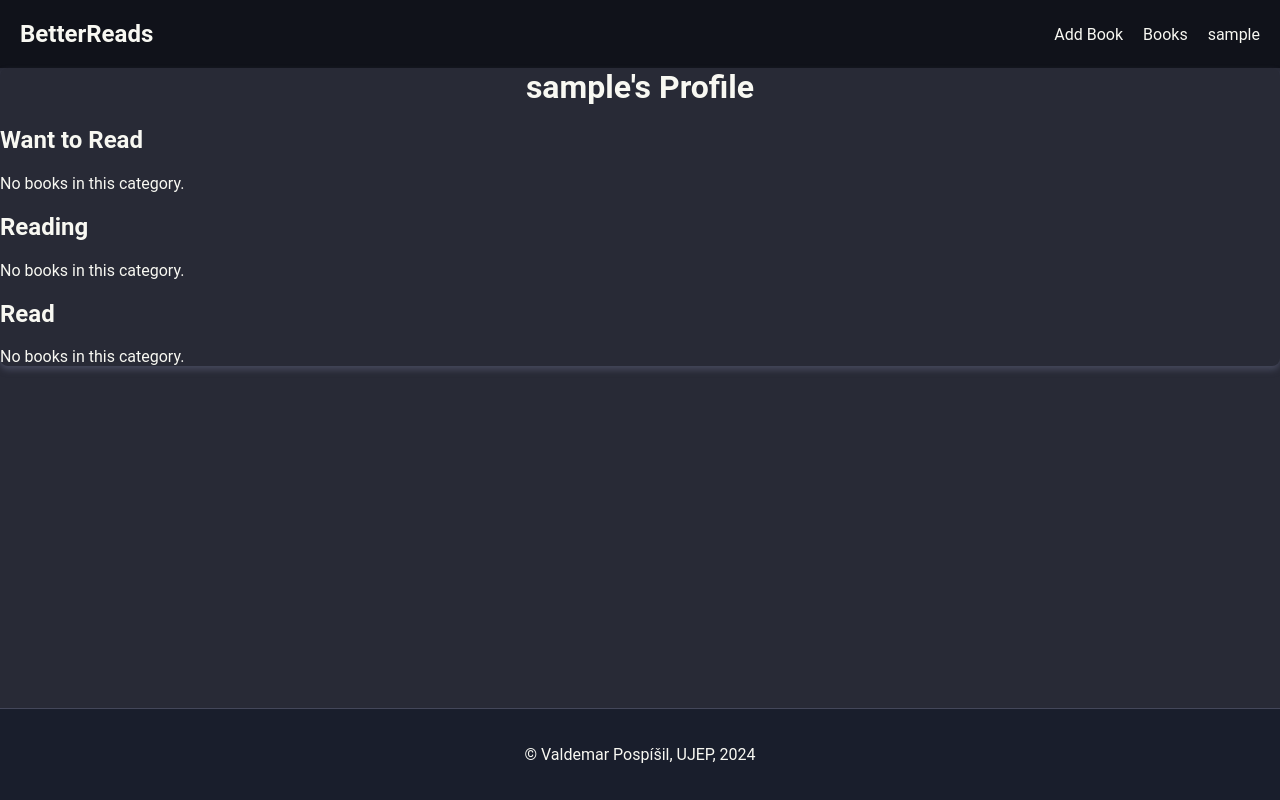
After one commit to ValdemarPospisil/BetterReads, a Flask app: a page that uses code/templates/profile.html in a window 1280 px wide. The commit adds this page. Run offline with Flask 3, Linux system fonts and the light colour scheme; the visitor is signed in with stand-in values (Sample User, id 1); data that the repository does not hold is empty.

Commit message:
changed the styles to dracula theme

```diff
--- a/code/app.py
+++ b/code/app.py
@@ -58,15 +58,31 @@ def roles_required(*roles):
 def admin_dashboard():
     return render_template('admin_dashboard.html')
 
-@app.route('/author')
-@roles_required('author')
-def author_dashboard():
-    return render_template('admin_dashboard.html')
-
 @app.route('/profile/<nickname>')
 def profile(nickname):
-    # Placeholder for the profile page
-    return render_template('profile.html', nickname=nickname)
+    if 'nickname' not in session or session['nickname'] != nickname:
+        return redirect(url_for('login'))
+
+    with driver.session() as db_session:
+        result = db_session.run("""
+            MATCH (u:User {nickname: $nickname})-[r:HAS_STATUS]->(b:Book)
+            RETURN b.name AS book_name, b.image_url AS image_url, r.status AS status
+        """, nickname=nickname)
+
+        books = {
+            "want_to_read": [],
+            "reading": [],
+            "read": []
+        }
+
+        for record in result:
+            book = {
+                "name": record["book_name"],
+                "image_url": record["image_url"]
+            }
+            books[record["status"]].append(book)
+
+    return render_template('profile.html', books=books, nickname=nickname)
 
 @app.route('/register', methods=['GET', 'POST'])
 def register():
@@ -90,7 +106,6 @@ def register():
                 flash('Registration successful! Please log in.', 'success')
                 return redirect(url_for('login'))
     return render_template('register.html', form=form)
-
 @app.route('/login', methods=['GET', 'POST'])
 def login():
     form = LoginForm()
@@ -109,27 +124,47 @@ def login():
             else:
                 flash('Invalid nickname or password. Please try again.', 'danger')
     return render_template('login.html', form=form)
-
 @app.route('/logout')
 def logout():
     session.pop('nickname', None)
     session.pop('role', None)
     flash('You have been logged out.', 'success')
     return redirect(url_for('index'))
-
 def create_genre():
     """Creates a fixed set of genres in the database."""
     with driver.session() as db_session:
-        genres = ["Fiction", "Non-Fiction", "Science Fiction", "Fantasy", "Mystery", "Thriller"]
+        genres = ["Fiction", "Non-Fiction", "Science Fiction", "Fantasy", "Mystery", "Thriller",
+                  "Romance", "Horror", "Classic", "Biography", "Autobiography", "Self-Help",
+                  "Philosophy", "Epic-fantasy", "Historical-fiction", "Young-adult", "Children",
+                  "Dystopian", "Adventure", "Crime", "Short-stories", "Dark-fantasy", "Paranormal",
+                  "Magic", "Adult", "LGBQT", "Gothic"]
         for genre in genres:
             db_session.run("MERGE (g:Genre {name: $name})", name=genre)
+    return "Genres created successfully!"
 
 def upload_image(file=None):
     """Uploads an image to Cloudinary, resizes it to 684x100, and returns the URL."""
     if file:
-        result = cloudinary.uploader.upload(file, transformation={"width": 684, "height": 100, "crop": "limit"})
+        result = cloudinary.uploader.upload(file, transformation={"width": 400, "height": 600, "scale": "limit"})
         return result.get("url")
     return None
+
+@app.route('/update_book_status/<book_name>', methods=['POST'])
+def update_book_status(book_name):
+    if 'nickname' not in session:
+        return redirect(url_for('login'))
+
+    status = request.form.get('status')
+    user_nickname = session['nickname']
+
+    with driver.session() as db_session:
+        db_session.run("""
+            MATCH (u:User {nickname: $user_nickname}), (b:Book {name: $book_name})
+            MERGE (u)-[r:HAS_STATUS]->(b)
+            SET r.status = $status
+        """, user_nickname=user_nickname, book_name=book_name, status=status)
+
+    return redirect(url_for('book_detail', book_name=book_name))
 
 def create_author_book_relationship_with_genres(author_name, author_surname, book_data, genres):
     """Creates a book, author, and genre nodes with relationships."""
@@ -149,9 +184,16 @@ def create_author_book_relationship_with_genres(author_name, author_surname, boo
                     image_url=book_data["image_url"], genres=genres)
 
 @app.route('/create_book', methods=['GET', 'POST'])
-@roles_required('author', 'admin')
+@roles_required('admin')
 def create_book():
     form = CreateBookForm()
+
+    # Get genres from database for the form
+    with driver.session() as db_session:
+        result = db_session.run("MATCH (g:Genre) RETURN g.name AS name")
+        genres = [(record["name"], record["name"]) for record in result]
+        form.genres.choices = genres
+
     if form.validate_on_submit():
         name = form.name.data
         description = form.description.data
@@ -179,12 +221,7 @@ def create_book():
 
         return redirect(url_for('index'))
 
-    # Get genres from database for the form
-    with driver.session() as db_session:
-        result = db_session.run("MATCH (g:Genre) RETURN g.name AS name")
-        genres = [record["name"] for record in result]
-
-    return render_template('create_book.html', form=form, genres=genres)
+    return render_template('create_book.html', form=form)
 
 # Route for listing books
 @app.route('/books')
@@ -205,5 +242,31 @@ def list_books():
         ]
     return render_template('list_books.html', books=books)
 
+@app.route('/book/<book_name>')
+def book_detail(book_name):
+    with driver.session() as db_session:
+        result = db_session.run("""
+            MATCH (b:Book {name: $book_name})-[:WROTE]-(a:Author)
+            OPTIONAL MATCH (b)-[:BELONGS_TO]->(g:Genre)
+            RETURN b.name AS book_name, b.description AS description, b.pages AS pages,
+                   b.datePublished AS datePublished, b.image_url AS image_url,
+                   a.name AS author_name, a.surname AS author_surname,
+                   collect(g.name) AS genres
+        """, book_name=book_name)
+        book = result.single()
+        if book:
+            book_data = {
+                "name": book["book_name"],
+                "description": book["description"],
+                "pages": book["pages"],
+                "datePublished": book["datePublished"],
+                "image_url": book["image_url"],
+                "author": f"{book['author_name']} {book['author_surname']}",
+                "genres": book["genres"]
+            }
+        else:
+            abort(404)
+    return render_template('book_detail.html', book=book_data)
+
 if __name__ == '__main__':
     app.run(host='0.0.0.0', port=5000, debug=True)
--- a/code/forms.py
+++ b/code/forms.py
@@ -1,5 +1,5 @@
 from flask_wtf import FlaskForm
-from wtforms import StringField, PasswordField, SubmitField, SelectField, SelectMultipleField, TextAreaField, IntegerField, FileField
+from wtforms import StringField, PasswordField, SubmitField, DateField, SelectField, SelectMultipleField, TextAreaField, IntegerField, FileField
 from wtforms.validators import DataRequired, Email, EqualTo
 
 class RegistrationForm(FlaskForm):
@@ -21,7 +21,7 @@ class CreateBookForm(FlaskForm):
     name = StringField('Book Name', validators=[DataRequired()])
     description = TextAreaField('Description', validators=[DataRequired()])
     pages = IntegerField('Pages', validators=[DataRequired()])
-    datePublished = StringField('Date Published', validators=[DataRequired()])
+    datePublished = DateField('Date Published', validators=[DataRequired()])
     author_name = StringField('Author Name', validators=[DataRequired()])
     author_surname = StringField('Author Surname', validators=[DataRequired()])
     genres = SelectMultipleField('Genres', validators=[DataRequired()])
--- a/code/static/css/styles.css
+++ b/code/static/css/styles.css
@@ -1,87 +1,212 @@
 :root {
-    --background: #282a36;
-    --current-line: #44475a;
-    --selection: #44475a;
-    --foreground: #f8f8f2;
-    --comment: #6272a4;
-    --cyan: #8be9fd;
-    --green: #50fa7b;
-    --orange: #ffb86c;
-    --pink: #ff79c6;
-    --purple: #bd93f9;
-    --red: #ff5555;
-    --yellow: #f1fa8c;
+    /* Primary Colors */
+    --background: #282a36; /* Main background color */
+    --foreground: #f8f8f2; /* Main text color */
+    --primary: #191e2c;    /* Primary accent color (e.g., headers, borders) */
+    --darker-primary: #10121a; /* Darker accent color for header */
+
+    /* Accent Colors */
+    --purple: #bd93f9; /* Highlights, buttons */
+    --green: #50fa7b;  /* Success messages, links */
+    --red: #ff5555;    /* Errors, warnings */
+    --orange: #ffb86c; /* Notifications, alerts */
+    --pink: #ff79c6;   /* Secondary highlights */
+    --yellow: #f1fa8c; /* Info or subtle highlights */
+    --cyan: #8be9fd;   /* Hover effects or buttons */
+
+    /* Neutral Colors */
+    --border: #44475a; /* Borders, dividers */
+    --hover: #3c3f51;  /* Hover effects background */
+    --muted-text: #6272a4; /* Placeholder text, secondary text */
+
+    /* Gradients */
+    --gradient-primary: linear-gradient(135deg, #ff79c6, #bd93f9);
+    --gradient-secondary: linear-gradient(135deg, #50fa7b, #8be9fd);
 }
 
+/* Global Styles */
 body {
     font-family: 'Roboto', sans-serif;
-    background-color: var(--foreground);
+    background-color: var(--background);
+    color: var(--foreground);
     margin: 0;
     padding: 0;
 }
 
-
 .container {
-    width: 50%;
-    margin: 50px auto;
-    background-color: white;
-    padding: 30px;
-    box-shadow: 0 4px 6px rgba(0, 0, 0, 0.1);
+    width: 100%;
+    background-color: var(--background);
     border-radius: 8px;
+    box-shadow: 0 4px 6px var(--border);
+    color: var(--foreground);
+    column-gap: 20px;
 }
 
-h1 {
+.container h1 {
+    margin: 0;
+    color: var(--foreground);
     text-align: center;
-    color: var(--current-line);
 }
 
-.form-group {
-    margin-bottom: 15px;
+/* Header Styles */
+.header {
+    background-color: var(--darker-primary);
+    padding: 20px 0;
 }
 
-.form-group label {
-    font-weight: 500;
-    margin-bottom: 5px;
-    display: block;
+.header .container-fluid {
+    display: flex;
+    justify-content: space-between;
+    align-items: center;
+    padding-right: 20px;
 }
 
-.form-group input,
-.form-group textarea {
-    width: 100%;
-    padding: 10px;
-    border: 1px solid #ccc;
-    border-radius: 4px;
-    font-size: 14px;
+.logo {
+    font-size: 24px;
+    font-weight: bold;
+    color: var(--foreground);
+    padding: 0 20px;
+    text-decoration: none;
 }
 
-.form-group textarea {
-    resize: vertical;
-    height: 100px;
+.nav {
+    display: flex;
 }
 
-.form-group input[type="file"] {
-    padding: 5px;
+.nav-list {
+    list-style: none;
+    display: flex;
+    gap: 20px;
+    margin: 0;
+    padding: 0;
 }
 
-.form-group button {
-    background-color: var(--purple);
-    color: white;
-    border: none;
-    padding: 10px 20px;
-    font-size: 16px;
-    cursor: pointer;
-    border-radius: 4px;
-    width: 100%;
+.nav-item {
+    margin: 0;
 }
 
-.form-group button:hover {
-    background-color: var(--selection);
+.nav-link {
+    color: var(--foreground);
+    text-decoration: none;
+    font-size: 16px;
+    transition: color 0.3s ease;
 }
 
+.nav-link:hover {
+    color: var(--cyan);
+}
+
+
+/* Book List Styles */
+.book-list {
+    display: grid;
+    grid-template-columns: repeat(5, 1fr);
+    padding: 0 20px;
+    column-gap: 30px;
+    row-gap: 20px;
+    justify-items: center;
+}
+
+.book-card {
+    background-color: var(--primary);
+    padding: 15px;
+    border-radius: 8px;
+    box-shadow: 0 4px 6px rgba(0, 0, 0, 0.2);
+    text-align: center;
+    width: 100%;
+    max-width: 200px;
+    transition: transform 0.3s ease, box-shadow 0.3s ease;
+    margin: 10px; /* Add margin between book cards */
+}
+
+.book-card:hover {
+    transform: translateY(-1px) scale(1.01);
+    box-shadow: 0 12px 16px rgba(0, 0, 0, 0.4);
+}
+
+.book-card img {
+    max-width: 100%;
+    border-radius: 8px;
+    margin-bottom: 10px;
+    border: 2px solid var(--border);
+}
+
+.book-card h4 {
+    margin: 10px 0;
+    color: var(--foreground);
+    text-decoration: none;
+    text-align: center;
+}
+
+.book-card p {
+    font-size: 12px;
+    color: var(--foreground);
+    text-decoration: none;
+}
+
+/* Book Detail Styles */
+.book-detail {
+    display: flex;
+    align-items: flex-start;
+    gap: 20px;
+}
+
+.book-detail-left {
+    display: flex;
+    flex-direction: column;
+    align-items: center;
+}
+
+.book-detail-image img {
+    max-width: 200px;
+    height: auto;
+    border-radius: 5px;
+}
+
+.status-buttons {
+    display: flex;
+    flex-direction: column;
+    align-items: center;
+    gap: 10px;
+    margin-top: 10px;
+}
+
+.btn {
+    padding: 10px 20px;
+    border: none;
+    border-radius: 5px;
+    color: var(--background);
+    cursor: pointer;
+    transition: background-color 0.3s ease;
+    width: 150px; /* Fixed width for buttons */
+    text-align: center;
+    position: center;
+}
+
+.btn-want-to-read {
+    background-color: var(--cyan);
+}
+
+.btn-reading {
+    background-color: var(--yellow);
+}
+
+.btn-read {
+    background-color: var(--green);
+}
+
+.btn-want-to-read:hover,
+.btn-reading:hover,
+.btn-read:hover {
+    background-color: var(--purple);
+}
+
+/* Back Link Styles */
 .back-link {
+    margin-top: 20px;
     text-align: center;
-    margin-top: 20px;
-    display: block;
+    display: flex;
+    justify-content: center;
 }
 
 .back-link a {
@@ -91,43 +216,17 @@ h1 {
 }
 
 .back-link a:hover {
-    text-decoration: underline;
+    color: var(--cyan);
 }
 
-
-
-
-.contain {
-    width: 80%;
-    margin: 50px auto;
+/* Footer Styles */
+footer {
+    text-align: center;
+    padding: 20px 0;
+    background-color: var(--primary);
+    color: var(--foreground);
+    border-top: 1px solid var(--border);
+    position: fixed;
+    bottom: 0;
+    width: 100%;
 }
-.book-list {
-    display: grid;
-    grid-template-columns: repeat(auto-fill, minmax(250px, 1fr));
-    gap: 20px;
-    justify-items: center;
-}
-.book-card {
-    background-color: white;
-    padding: 15px;
-    border-radius: 8px;
-    box-shadow: 0 4px 6px rgba(0, 0, 0, 0.1);
-    text-align: center;
-    width: 100%;
-    max-width: 250px;
-}
-.book-card img {
-    max-width: 100%;
-    border-radius: 8px;
-    margin-bottom: 10px;
-}
-.book-card h3 {
-    font-size: 18px;
-    color: #333;
-    margin: 10px 0;
-}
-.book-card p {
-    color: #555;
-    font-size: 14px;
-    margin: 5px 0;
-}
--- /dev/null
+++ b/code/templates/profile.html
@@ -0,0 +1,66 @@
+{% extends "template.html" %}
+{% block subtitle %}Profile of {{ nickname }}{% endblock %}
+{% block main %}
+<div class="container">
+    <h1>{{ nickname }}'s Profile</h1>
+    <div class="book-status-columns">
+        <div class="book-status-column">
+            <h2>Want to Read</h2>
+            {% if books.want_to_read %}
+                <div class="book-list">
+                    {% for book in books.want_to_read %}
+                        <div class="book-card">
+                            {% if book.image_url %}
+                                <img src="{{ book.image_url }}" alt="{{ book.name }}">
+                            {% else %}
+                                <img src="/static/default_book.png" alt="Default Book">
+                            {% endif %}
+                            <h3>{{ book.name }}</h3>
+                        </div>
+                    {% endfor %}
+                </div>
+            {% else %}
+                <p>No books in this category.</p>
+            {% endif %}
+        </div>
+        <div class="book-status-column">
+            <h2>Reading</h2>
+            {% if books.reading %}
+                <div class="book-list">
+                    {% for book in books.reading %}
+                        <div class="book-card">
+                            {% if book.image_url %}
+                                <img src="{{ book.image_url }}" alt="{{ book.name }}">
+                            {% else %}
+                                <img src="/static/default_book.png" alt="Default Book">
+                            {% endif %}
+                            <h3>{{ book.name }}</h3>
+                        </div>
+                    {% endfor %}
+                </div>
+            {% else %}
+                <p>No books in this category.</p>
+            {% endif %}
+        </div>
+        <div class="book-status-column">
+            <h2>Read</h2>
+            {% if books.read %}
+                <div class="book-list">
+                    {% for book in books.read %}
+                        <div class="book-card">
+                            {% if book.image_url %}
+                                <img src="{{ book.image_url }}" alt="{{ book.name }}">
+                            {% else %}
+                                <img src="/static/default_book.png" alt="Default Book">
+                            {% endif %}
+                            <h3>{{ book.name }}</h3>
+                        </div>
+                    {% endfor %}
+                </div>
+            {% else %}
+                <p>No books in this category.</p>
+            {% endif %}
+        </div>
+    </div>
+</div>
+{% endblock %}
--- a/code/templates/template.html
+++ b/code/templates/template.html
@@ -1,35 +1,20 @@
 <!DOCTYPE html>
 <html lang="en">
-
 <head>
     <meta charset="UTF-8">
     <meta name="viewport" content="width=device-width, initial-scale=1.0">
     <title>{% block subtitle %}{% endblock %} | BetterReads</title>
-        <link href="https://cdn.jsdelivr.net/npm/bootstrap@5.3.2/dist/css/bootstrap.min.css" rel="stylesheet">
-        <script src="https://cdn.jsdelivr.net/npm/bootstrap@5.3.2/dist/js/bootstrap.bundle.min.js"></script>
+    {% block head %}{% endblock %}
     <link href="{{ url_for('static', filename='css/styles.css') }}" rel="stylesheet">
 </head>
-
 <body>
-    <nav class="navbar navbar-expand-md navbar-dark bg-dark">
+    <header class="header">
         <div class="container-fluid">
-            <!-- Logo/Brand Section -->
-            <a class="navbar-brand fs-2 fw-bold" href="index">
-               <!--BetteЯReads-->
-               BetterReads
-            </a>
-            <!-- Navigation Links -->
-            <button class="navbar-toggler" type="button" data-bs-toggle="collapse" data-bs-target="#navbarNav" aria-controls="navbarNav" aria-expanded="false" aria-label="Toggle navigation">
-                <span class="navbar-toggler-icon"></span>
-            </button>
-            <div class="collapse navbar-collapse" id="navbarNav">
-                <ul class="navbar-nav ms-auto">
-                    <li class="nav-item">
-                        <a class="nav-link" href="create_book">Add Book</a>
-                    </li>
-                    <li class="nav-item">
-                        <a class="nav-link" href="books">Books</a>
-                    </li>
+            <a class="logo" href="{{ url_for('index') }}">BetterReads</a>
+            <nav class="nav">
+                <ul class="nav-list">
+                    <li class="nav-item"><a class="nav-link" href="{{ url_for('create_book') }}">Add Book</a></li>
+                    <li class="nav-item"><a class="nav-link" href="{{ url_for('list_books') }}">Books</a></li>
                     <li class="nav-item">
                         {% if 'nickname' in session %}
                         <a class="nav-link" href="{{ url_for('profile', nickname=session['nickname']) }}">{{ session['nickname'] }}</a>
@@ -38,14 +23,14 @@
                         {% endif %}
                     </li>
                 </ul>
+            </nav>
         </div>
-        </div>
-    </nav>
+    </header>
     <main>
         {% block main %}{% endblock %}
     </main>
     <footer>
-        <p>&copy;Valdemar Pospíšil, UJEP, 2024</p>
+        <p>&copy; Valdemar Pospíšil, UJEP, 2024</p>
     </footer>
 </body>
 </html>
--- a/requirements.txt
+++ b/requirements.txt
@@ -13,3 +13,4 @@ WTForms==3.0.1
 cloudinary==1.41.0
 email_validator==1.1.1
 flask_session==0.8.0
+requests==2.26.0
```
Also changed, not shown: code/static/css/form_styles.css (added, +107 -0 lines), code/templates/book_detail.html (added, +35 -0 lines), code/templates/create_book.html (+10 -8 lines), code/templates/list_books.html (+4 -7 lines), code/templates/login.html (+12 -7 lines), code/templates/register.html (+10 -26 lines), 6 other files. Lines whose indentation alone changed are shown as unchanged.
